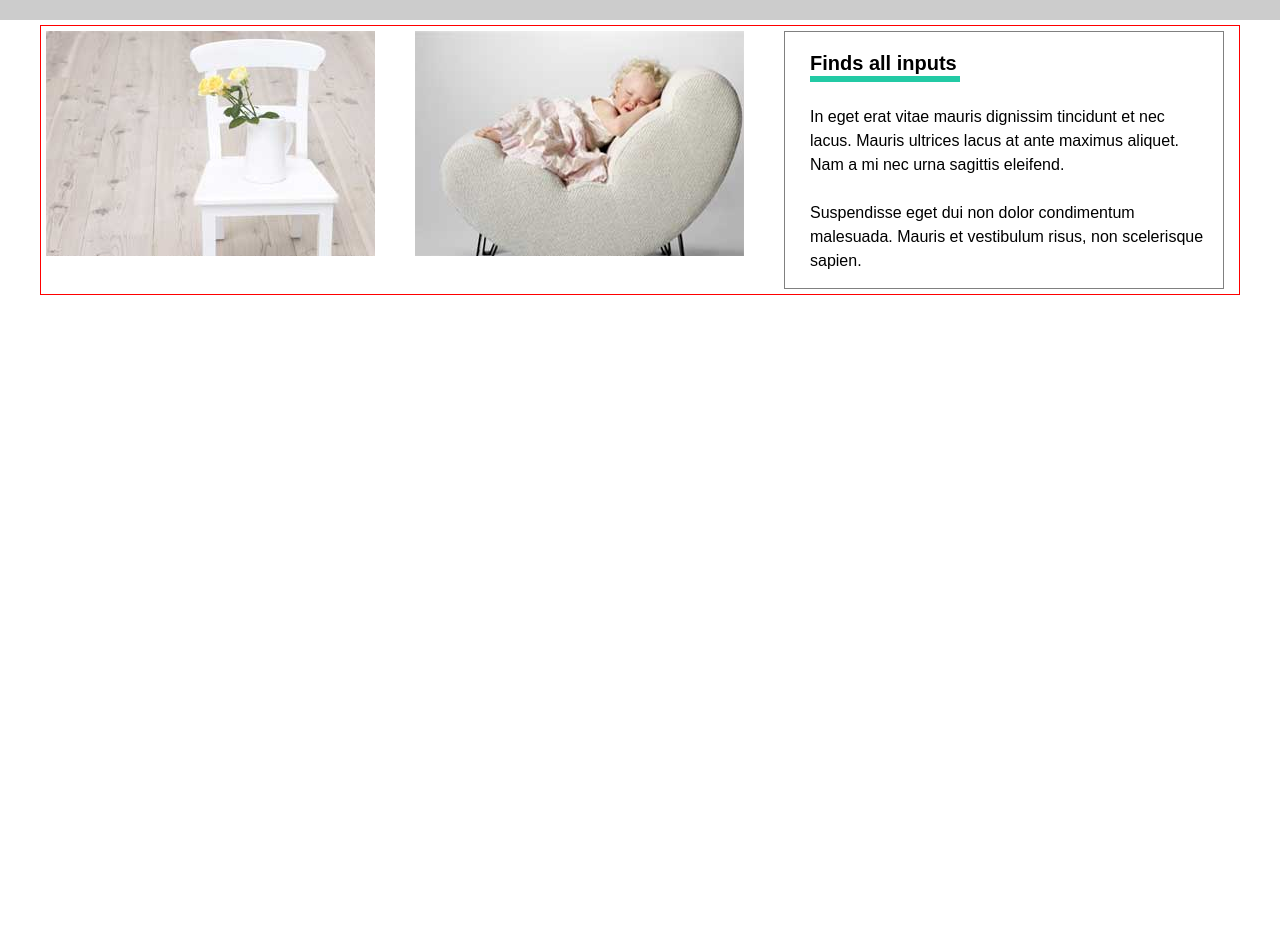
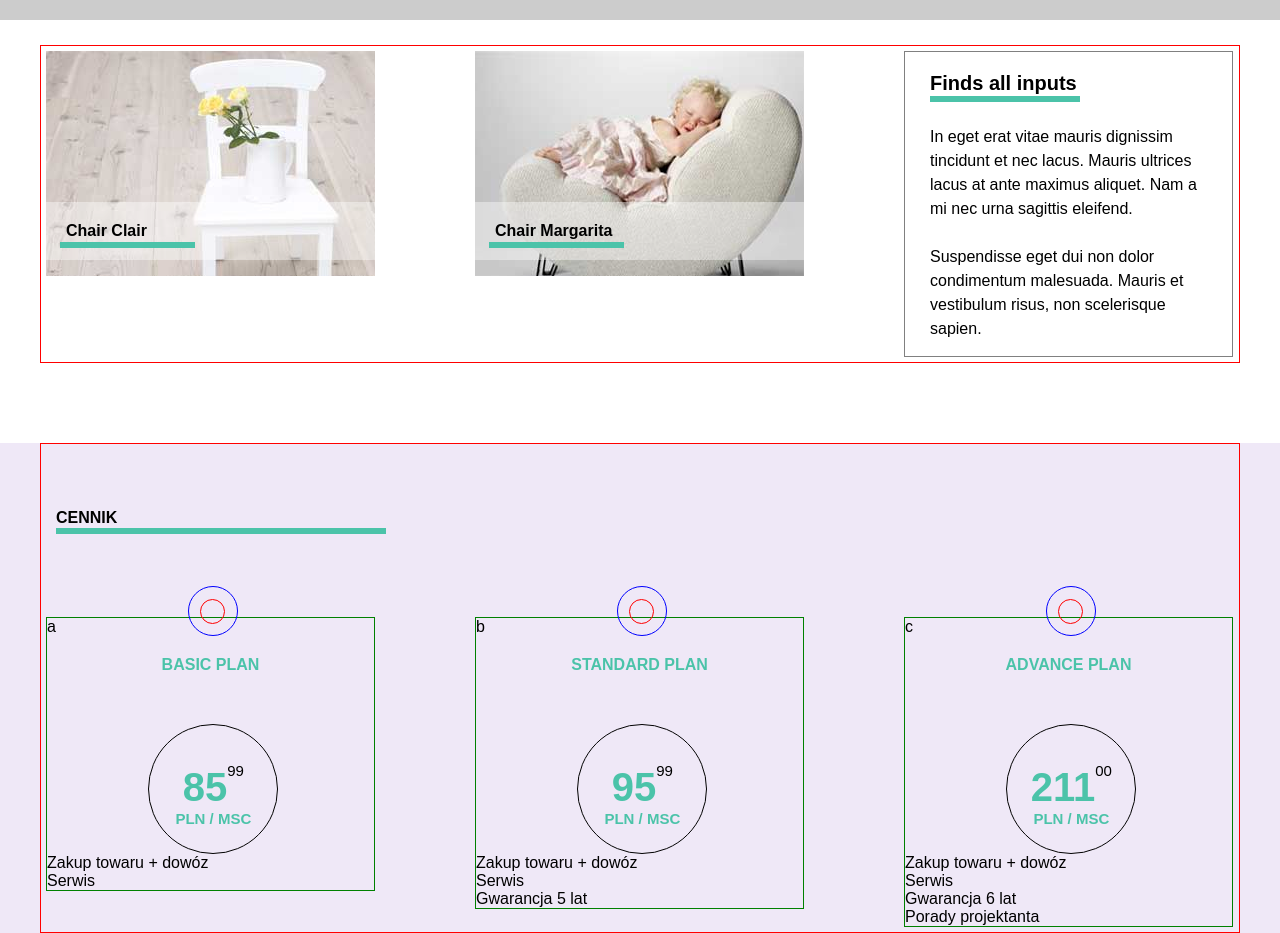
Before and after one commit to Kitka92/Sit-on-Chair-, a plain HTML site: page index.html in a window 1280 px wide. Shown: the part 537-1470 px from the top of the page. Before the commit the page ends 837 px from the top, so only its background shows below. Drawn offline with Linux system fonts and the light colour scheme.

Commit message:
section 3 part 1

```diff
--- a/css/style.css
+++ b/css/style.css
@@ -29,6 +29,8 @@ html {
   font-family: 'Raleway', sans-serif;
 }
 
+/* HEADER */
+
 header {
   background-color: black;
   color: white;
@@ -43,7 +45,7 @@ header {
   padding: 5px;
 }
 
-p.logo, .section2elements {
+p.logo, .section2elements, .plan {
   float: left;
 }
 
@@ -98,6 +100,8 @@ span {
   color: #4BC3A9;
   font-weight: bold;
 }
+
+/* SECTION 1 */
 
 .firstSection {
   background-image: -webkit-linear-gradient(top, #eeeeee 43%,#cccccc 78%);
@@ -171,16 +175,21 @@ button {
   width: 5%;
 }
 
+/* SECTION 2 */
+
 .section2 {
   padding: 5px;
+  margin-top: 20px;
+  padding-bottom: 80px;
 }
 .section2elements {
-  margin-right: 40px;
+  margin-right: 100px;
+  position: relative;
 }
 
 .section2elements:last-child {
   margin-right: 0;
-  width: 440px;
+  width: 329px;
   border: 1px solid grey;
   padding-left: 10px;
 }
@@ -200,10 +209,117 @@ h2::after {
   bottom: 8px;
   left: 15px;
   right: 0;
-  border: 3.5px solid #23CAA5;
+  border: 3.5px solid #4BC3A9;
 }
 
 p.nextToImgs {
   line-height: 1.5;
   padding: 15px;
 }
+
+.clair {
+  position: absolute;
+  bottom: 20px;
+  width: 329px;
+  padding: 20px;
+  font-weight: bold;
+  background-color: rgba(255, 255, 255, 0.4);
+}
+
+.clair::after {
+  content: "";
+  position: absolute;
+  bottom: 12px;
+  right: 180px;
+  border: 3.5px solid #4BC3A9;
+  width: 135px;
+}
+
+/* SECTION 3 */
+
+.section3 {
+  background-color: #EFE8F7;
+}
+
+p.price {
+  margin-top: 50px;
+  text-transform: uppercase;
+  font-weight: bold;
+  position: relative;
+  padding: 10px;
+  margin-bottom: 80px;
+}
+
+.price::after {
+  content: "";
+  position: absolute;
+  bottom: 3px;
+  left: 10px;
+  width: 330px;
+  border: 3.5px solid #4BC3A9;
+
+}
+
+.plan {
+  border: 1px solid green;
+  width: 329px;
+  position: relative;
+  margin-right: 100px;
+}
+
+.plan:last-child {
+  margin-right: 0;
+}
+
+.topCircle {
+  width: 50px;
+  height: 50px;
+  border: 1px solid blue;
+  position: relative;
+  left: 43%;
+  bottom: 50px;
+  border-radius: 50px;
+}
+
+.lilCircle {
+  border: 1px solid red;
+  border-radius: 50%;
+  width: 25px;
+  height: 25px;
+  position: absolute;
+  left: 11px;
+  top: 12px;
+}
+
+.basicPlan {
+  text-align: center;
+  color: #4BC3A9;
+  margin-top: -30px;
+  margin-bottom: 50px;
+  font-weight: bold;
+}
+
+.bigCircle {
+  position: relative;
+  left: 31%;
+  width: 130px;
+  height: 130px;
+  border: 1px solid black;
+  border-radius: 50%;
+  text-align: center;
+}
+.bigCircle>span {
+  font-size: 40px;
+  position: relative;
+  top: 40px;
+}
+
+.bigCircle>sup {
+  font-size: 15px;
+  position: relative;
+  top: 15px;
+}
+
+.pln {
+  font-size: 15px !important;
+}
--- a/index.html
+++ b/index.html
@@ -45,14 +45,54 @@
               <!-- SECTION 2 -->
   <section class="section2">
     <div class="container clearfix">
-      <div class="section2elements"><img src="images/box1_img.jpg"></div>
-      <div class="section2elements"><img src="images/box2_img.jpg"></div>
+      <div class="section2elements"><img src="images/box1_img.jpg">
+        <div class="clair">Chair Clair</div>
+      </div>
+      <div class="section2elements"><img src="images/box2_img.jpg">
+        <div class="clair">Chair Margarita</div>
+      </div>
       <div class="section2elements">
         <h2>Finds all inputs</h2>
         <p class="nextToImgs">In eget erat vitae mauris dignissim tincidunt et nec lacus. Mauris ultrices lacus at ante maximus aliquet. Nam a mi nec urna sagittis eleifend.<br><br>Suspendisse eget dui non dolor condimentum malesuada. Mauris et vestibulum risus, non scelerisque sapien. </p>
       </div>
     </div>
   </section>
+              <!-- SECTION 3 -->
+  <section class="section3">
+    <div class="container clearfix">
+      <p class="price">Cennik</p>
+      <div class="plan">a
+        <div class="topCircle">
+          <div class="lilCircle"></div>
+        </div>
+        <p class="basicPlan">BASIC PLAN</p>
+        <div class="bigCircle"><span>85</span><sup>99</sup><br><span class="pln">PLN / MSC</span></div>
+        <p class="options">Zakup towaru + dowóz</p>
+        <p class="options">Serwis</p>
+      </div>
+      <div class="plan">b
+        <div class="topCircle">
+          <div class="lilCircle"></div>
+        </div>
+        <p class="basicPlan">STANDARD PLAN</p>
+        <div class="bigCircle"><span>95</span><sup>99</sup><br><span class="pln">PLN / MSC</span></div>
+        <p class="options">Zakup towaru + dowóz</p>
+        <p class="options">Serwis</p>
+        <p class="options">Gwarancja 5 lat</p>
+      </div>
+      <div class="plan">c
+        <div class="topCircle">
+          <div class="lilCircle"></div>
+        </div>
+        <p class="basicPlan">ADVANCE PLAN</p>
+        <div class="bigCircle"><span>211</span><sup>00</sup><br><span class="pln">PLN / MSC</span></div>
+        <p class="options">Zakup towaru + dowóz</p>
+        <p class="options">Serwis</p>
+        <p class="options">Gwarancja 6 lat</p>
+        <p class="options">Porady projektanta</p>
+      </div>
+    </div>
+  </section>
 </body>
 
 </html>
```
